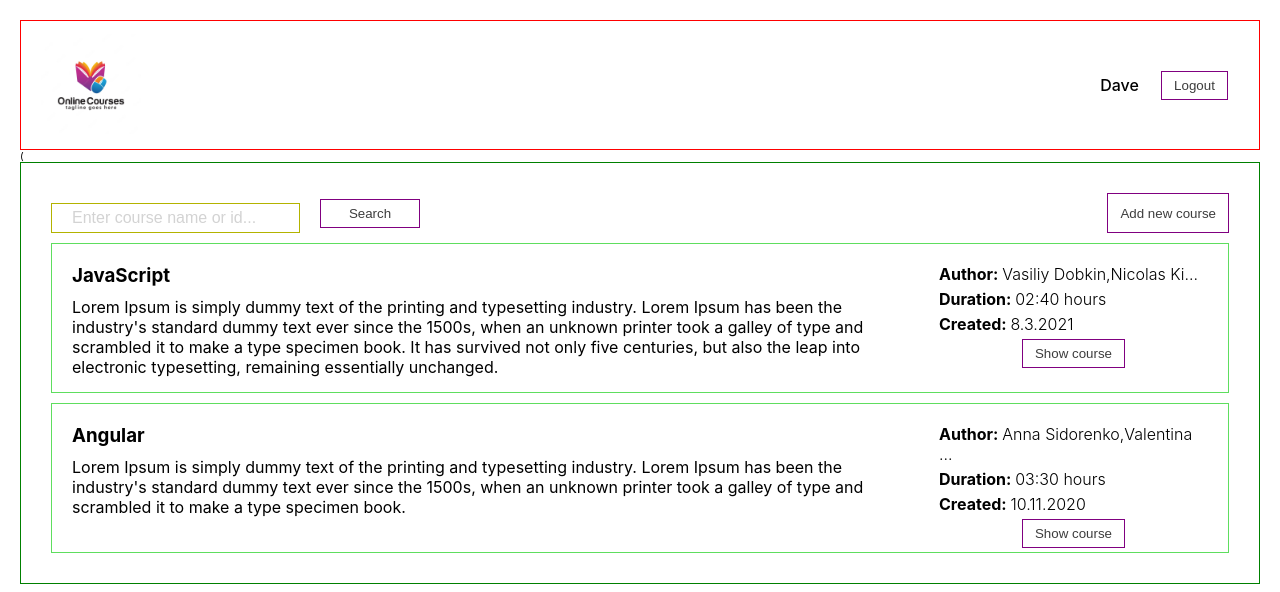
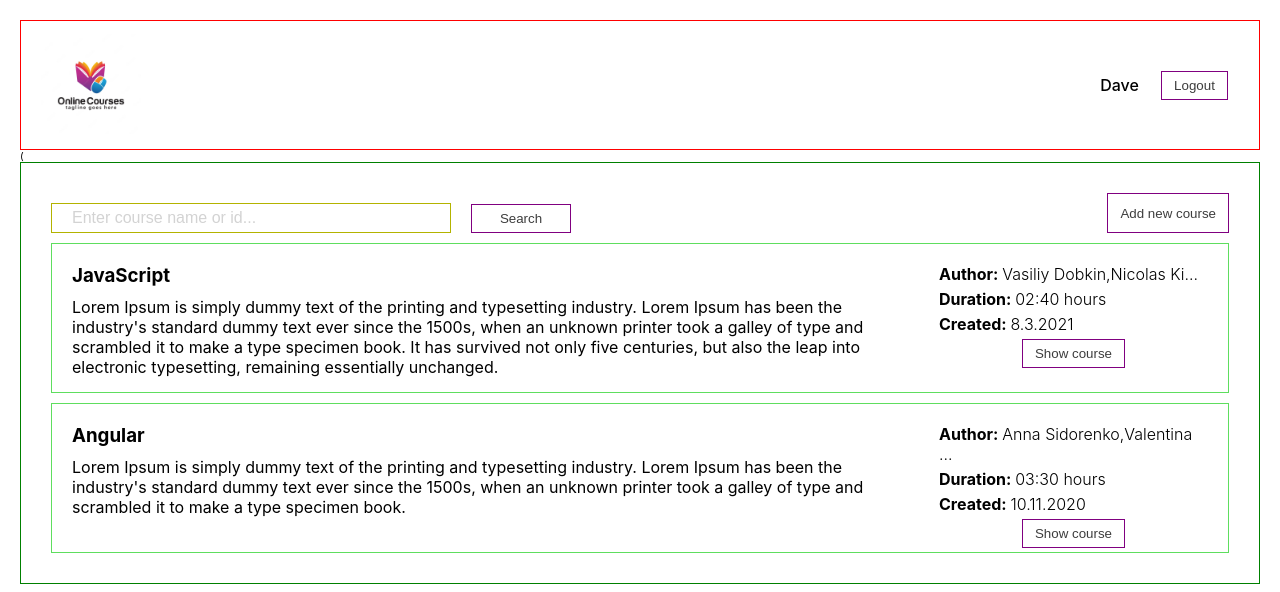
Before and after one commit to avric995/courses-app, a React (Create React App) app: page / in a window 1280 px wide. Shown: the top 592 px of the page. Built offline with nearby package versions, Linux system fonts and the light colour scheme.

Commit message:
modified searchBar.css

```diff
--- a/src/components/Courses/Components/SearchBar/searchBar.css
+++ b/src/components/Courses/Components/SearchBar/searchBar.css
@@ -7,4 +7,9 @@
 .search-div button {
     width: 10rem;
     margin-left: 2rem;
+    align-self: flex-end;
 }
+
+.search-div input {
+    width: 40rem;
+}
```
